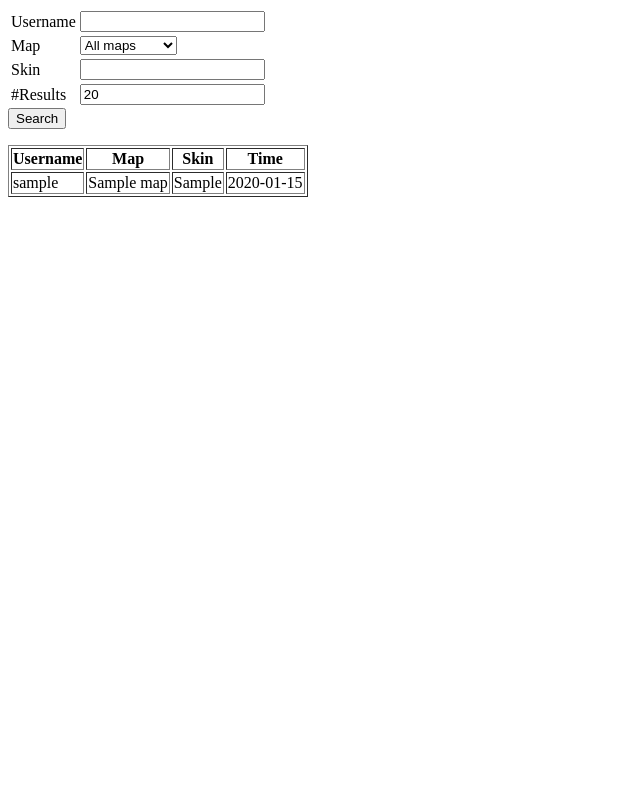
After one commit to JJK96/srb2_highscores, a Flask app: page /search in a window 1280 px wide. The commit adds this page. Shown: the whole page, without its empty margins (0-640 px from the left). Run offline with Flask 2, Linux system fonts and the light colour scheme; tables that the repository leaves empty hold one stand-in row (values such as "Sample post").

Commit message:
Move to flask alchemy and add page for highscores per map and skin

```diff
--- a/app.py
+++ b/app.py
@@ -1,40 +1,44 @@
-from sqlalchemy import create_engine, Column, Integer, String
-from sqlalchemy.ext.declarative import declarative_base
-from sqlalchemy.orm import sessionmaker
 from flask import Flask, request, render_template
+from flask_sqlalchemy import SQLAlchemy
 import json
 from settings import username, password, host, database
 
-static_dir="/static/srb2_highscores"
+class Config:
+    static_dir = "static"
+    base_url = ""
 
 app = Flask(__name__)
 
-engine = create_engine(f"mysql+pymysql://{username}:{password}@{host}/{database}")
+app.config[
+    'SQLALCHEMY_DATABASE_URI'] = f"mysql+pymysql://{username}:{password}@{host}/{database}"
+db = SQLAlchemy(app)
 
-Base = declarative_base()
 
-class Map(Base):
+class Map(db.Model):
     __tablename__ = 'maps'
 
-    id = Column(Integer, primary_key=True)
-    name = Column(String)
+    id = db.Column(db.Integer, primary_key=True)
+    name = db.Column(db.String)
 
     def __repr__(self):
         return '{{"id":"{}, "name":"{}}}'.format(self.id, self.name)
 
-class Highscore(Base):
+
+class Highscore(db.Model):
     __tablename__ = 'highscores'
 
-    username = Column(String, primary_key=True)
-    skin = Column(String, primary_key=True)
-    map_id = Column(Integer, primary_key=True)
-    time = Column(Integer)
-    time_string = Column(String)
+    username = db.Column(db.String, primary_key=True)
+    skin = db.Column(db.String, primary_key=True)
+    map_id = db.Column(db.Integer, primary_key=True)
+    time = db.Column(db.Integer)
+    time_string = db.Column(db.String)
 
     def __repr__(self):
-        return "<Highscore {}, {}, {}, {}, {}>".format(self.username, self.skin, self.map_id, self.time, self.time_string)
+        return "<Highscore {}, {}, {}, {}, {}>".format(self.username,
+                                                       self.skin, self.map_id,
+                                                       self.time,
+                                                       self.time_string)
 
-Session = sessionmaker(bind=engine)
 
 key_to_column = {
     'username': Highscore.username,
@@ -43,14 +47,19 @@ key_to_column = {
     'skin': Highscore.skin
 }
 
+
+def to_json(s):
+    return json.dumps([x._asdict() for x in s])
+
+
 @app.route('/api')
 def api():
-    session = Session()
-    query = session.query(
+    query = db.session.query(
         Highscore.username,
         Map.name.label("mapname"),
         Map.id.label("map_id"),
         Highscore.skin,
+        Highscore.time,
         Highscore.time_string) \
         .filter(Map.id == Highscore.map_id) \
         .order_by(Highscore.time.asc())
@@ -65,28 +74,74 @@ def api():
         except ValueError:
             pass
 
-    try:
-        result = query.all()
-        return json.dumps([x._asdict() for x in result])
+    result = query.all()
+    return to_json(result)
 
-    finally:
-        session.close()
 
 def get_maps():
-    session = Session()
-    query = session.query(Map)
-    try:
-        return query.all()
-    finally:
-        session.close()
+    query = db.session.query(Map)
+    return query.all()
+
 
 @app.route('/api/maps')
 def maps():
     return str(get_maps())
 
+
+def get_highscores():
+    best_map = db.session.query(
+        db.func.min(Highscore.time).label("time"),
+        Highscore.skin,
+        Highscore.map_id) \
+        .group_by(Highscore.skin,
+                  Highscore.map_id).subquery()
+    query = db.session.query(
+        Map.id.label("map_id"),
+        Map.name.label("mapname"),
+        Highscore.skin,
+        Highscore.username,
+        Highscore.time,
+        Highscore.time_string
+    ).select_from(Map,
+                  db.join(Highscore, best_map,
+                          (Highscore.skin == best_map.c.skin) & \
+                          (Highscore.map_id == best_map.c.map_id) & \
+                          (Highscore.time == best_map.c.time))) \
+        .filter(Map.id == Highscore.map_id)
+    maps = {}
+    for row in query.all():
+        map = maps.get(row.map_id, {
+            'name': row.mapname,
+            'skins': []
+        })
+        map['skins'].append({
+            'name': row.skin,
+            'username': row.username,
+            'time': row.time,
+            'time_string': row.time_string
+        })
+        maps[row.map_id] = map
+    return [x for x in maps.values()]
+
+
+@app.route('/api/highscores')
+def api_highscores():
+    return str(get_highscores())
+
+
 @app.route('/')
+def highscores_map_skin():
+    return render_template('index.html',
+                           highscores=get_highscores(),
+                           config=Config)
+
+
+@app.route('/search')
 def home():
-    return render_template('index.html', maps=get_maps(), static_dir=static_dir)
+    return render_template('search.html',
+                           maps=get_maps(),
+                           config=Config)
+
 
 if __name__ == '__main__':
     app.jinja_env.auto_reload = True
--- a/static/js/main.js
+++ b/static/js/main.js
@@ -1,3 +1,6 @@
+var base_url = ""
+var api_url = window.location.protocol + "//" + window.location.host + '/' + base_url + '/api'
+
 var form = document.getElementById("highscores_form");
 form.addEventListener("submit", function (event) {
     event.preventDefault()
@@ -15,7 +18,7 @@ location.search
     });
 
 var submit_form = function() {
-    var url = new URL(window.location + '/api')
+    var url = new URL(api_url)
     for (const pair of new FormData(form)) {
         if (pair[1] != "") {
             url.searchParams.append(pair[0],pair[1])
--- /dev/null
+++ b/templates/search.html
@@ -0,0 +1,63 @@
+<html>
+<head>
+    <link href="{{config.static_dir}}/css/main.css" type="stylesheet">
+</head>
+<body>
+    <form id="highscores_form" action="/api">
+        <table>
+            <tr>
+                <td>
+                    <label for="username">Username</label>
+                </td>
+                <td>
+                    <input id="username" name="username" type="text"></input>
+                </td>
+            </tr>
+            <tr>
+                <td>
+                    <label for="map_id">Map</label>
+                </td>
+                <td>
+                    <select id="map_id"  name="map_id"  type="select" onchange="submit_form()">
+                        <option value="">All maps</option>
+                    {% for map in maps: %}
+                        <option value="{{map.id}}">{{map.name}}</option>
+                    {% endfor %}
+                    </select>
+                </td>
+            </tr>
+            <tr>
+                <td>
+                    <label for="skin">Skin</label>
+                </td>
+                <td>
+                    <input id="skin"     name="skin"     type="text">
+                    </input>
+                </td>
+            </tr>
+            <tr>
+                <td>
+                    <label for="limit">#Results</label>
+                </td>
+                <td>
+                    <input id="limit" name="limit" type="number" value="20"></input>
+                </td>
+            </tr>
+        </table>
+        <button type="submit">Search</button>
+    </form>
+    <table border=1>
+        <thead>
+            <tr>
+                <th>Username</th>
+                <th>Map</th>
+                <th>Skin</th>
+                <th>Time</th>
+            </tr>
+        </thead>
+        <tbody id="highscores_table">
+        </tbody>
+    </table>
+</body>
+<script src="{{config.static_dir}}/js/main.js"></script>
+</html>
```
Also changed, not shown: templates/index.html (+25 -51 lines).
